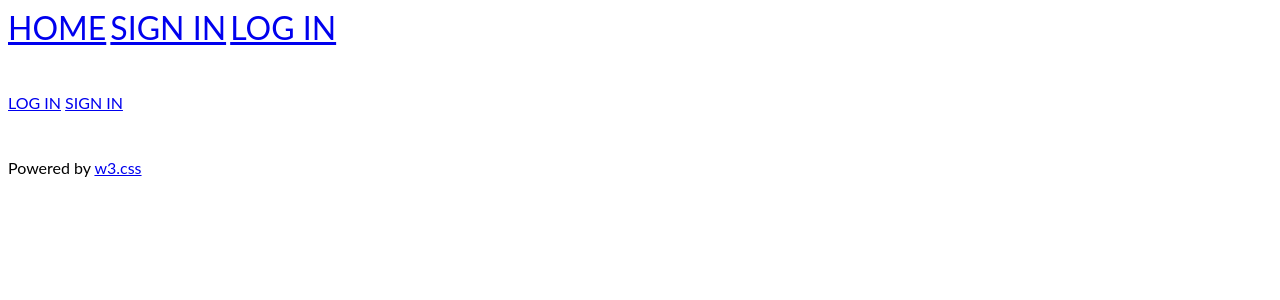
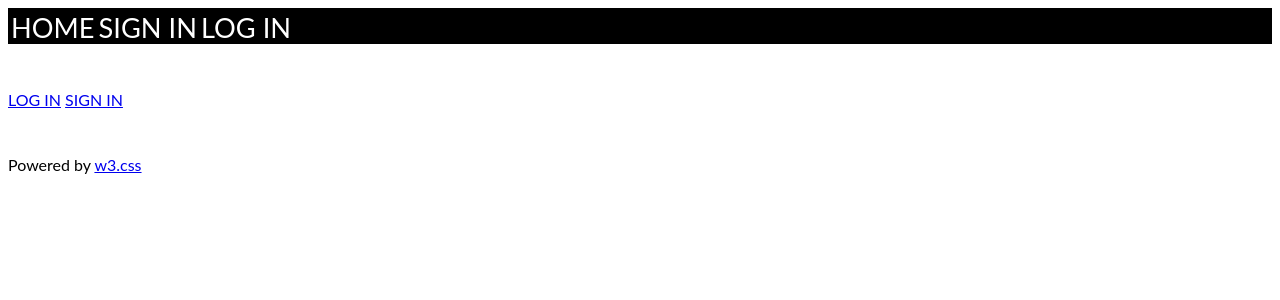
Before and after one commit to NaoufelBoutet/AutoMl-Gr1, a Django app: page / in a window 1280 px wide. Shown: the top 300 px of the page. Run offline with Django 5.2, Linux system fonts and the light colour scheme.

Commit message:
debut style

```diff
--- a/kaelig/autoML/templates/accueil.html
+++ b/kaelig/autoML/templates/accueil.html
@@ -5,7 +5,7 @@
 <meta charset="UTF-8">
 <meta name="viewport" content="width=device-width, initial-scale=1">
 {% load static %}
-<link rel="stylesheet" href="style.css">
+<link rel="stylesheet" href="{% static 'style.css' %}">
 <style>
 body {font-family: "Lato", sans-serif}
 .mySlides {display: none}
@@ -15,11 +15,11 @@ body {font-family: "Lato", sans-serif}
 
 <!-- Navbar -->
 <div class="w3-top">
-  <div class="w3-bar w3-black w3-card">
+  <div class="nav_black">
     <a class="w3-bar-item w3-button w3-padding-large w3-hide-medium w3-hide-large w3-right" title="Toggle Navigation Menu"><i class="fa fa-bars"></i></a>
-    <a href="#" class="nav_black">HOME</a>
-    <a href="{% url 'show_sign'%}" class="nav_black">SIGN IN</a>
-    <a href="{% url 'show_login'%}" class="nav_black">LOG IN</a>
+    <a href="#" class="nav_police_black">HOME</a>
+    <a href="{% url 'show_sign'%}" class="nav_police_black">SIGN IN</a>
+    <a href="{% url 'show_login'%}" class="nav_police_black">LOG IN</a>
   </div>
 </div>
 
--- a/kaelig/static/style.css
+++ b/kaelig/static/style.css
@@ -1,3 +1,16 @@
+.nav_police_black {
+    font-size: 1.7em;
+    color: white;
+    text-decoration: None;
+}
 .nav_black {
-    font-size: 2em;
+    block-size: 30px;
+    background-color: black;
+    padding: 3px;
+    border:3px;
+    border-color:red;
 }
+.nav_block_black {
+    writing-mode: horizontal-tb;
+    block-size: 20px;
+}
```
